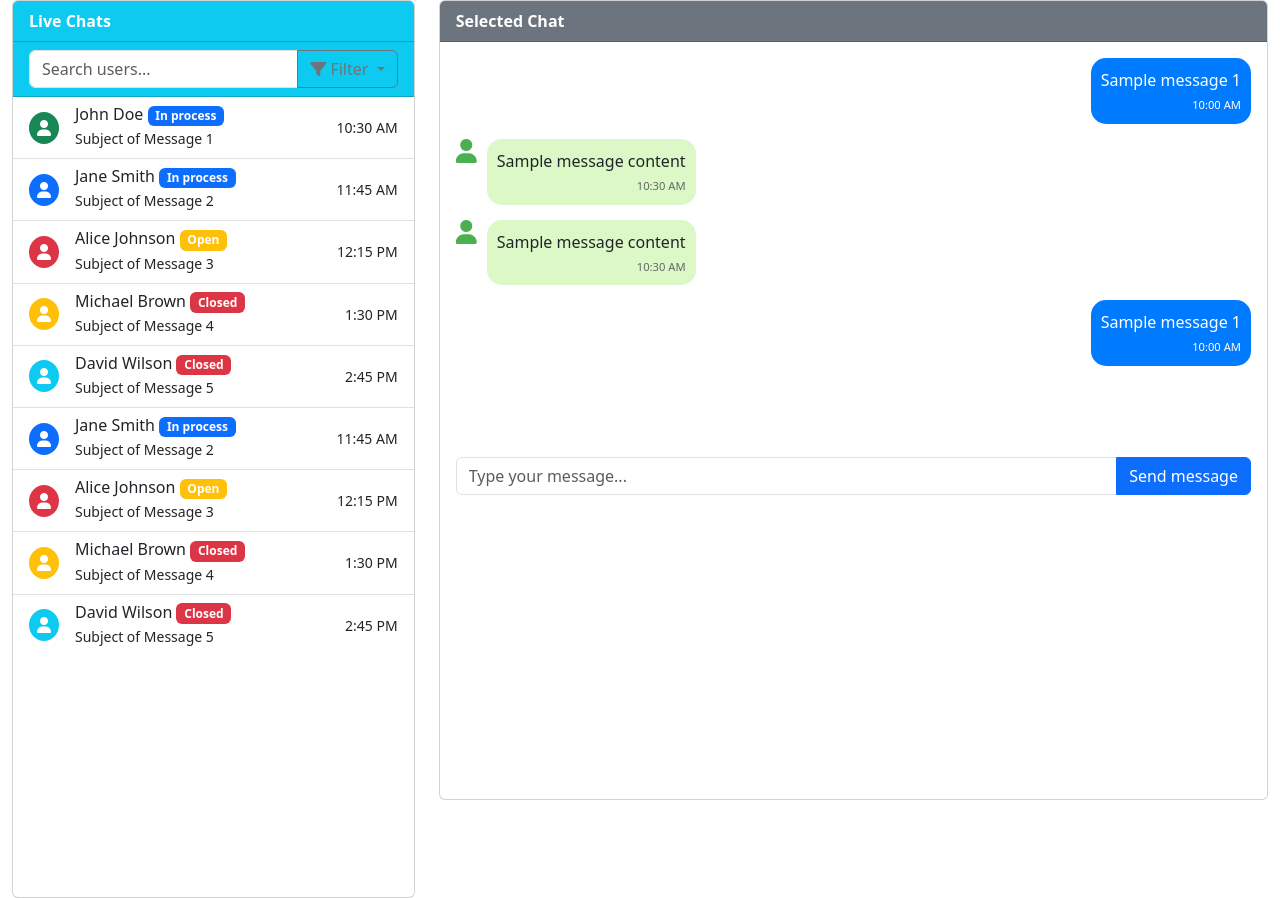
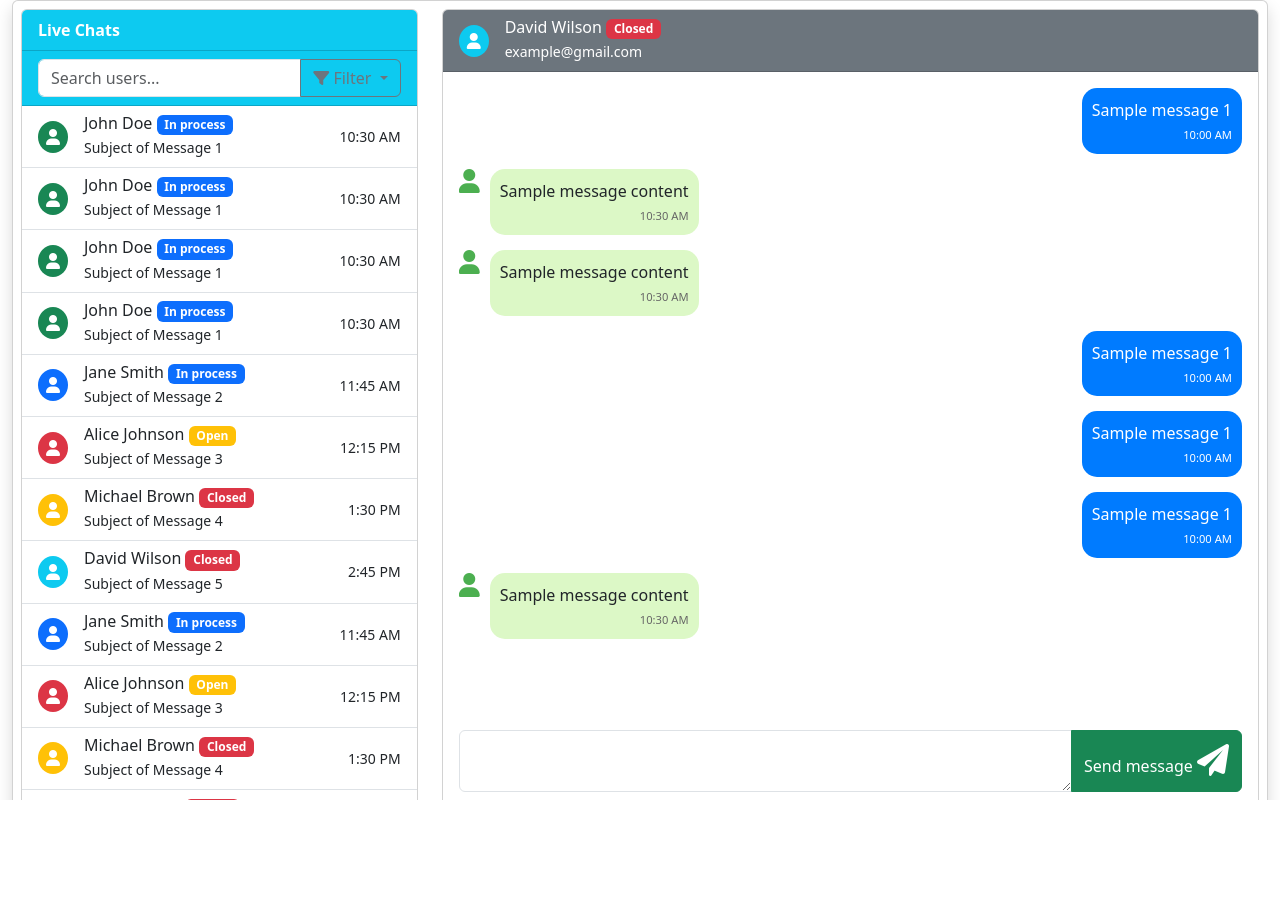
Before and after one commit to me-rohit-harsh/chat-app-frontend, a plain HTML site: page admin/admin.html in a window 1280 px wide. After the commit the page ends 800 px from the top, so only its background shows below. Drawn offline with nearby package versions, Linux system fonts and the light colour scheme.

Commit message:
IMP UI update

```diff
--- a/admin/admin.css
+++ b/admin/admin.css
@@ -1,6 +1,7 @@
 
 /* Styling the scrollbar */
 .live-chats {
+    padding-bottom: 25%;
     min-height: 100vh;
     overflow-y: auto;
     /* Change to auto to show scrollbar only when needed */
@@ -158,4 +159,27 @@
     /* Add a shadow effect */
 }
 
+  /* Custom scrollbar */
+  .msg-box-body::-webkit-scrollbar {
+      width: 10px;
+  }
+
+  /* Track */
+  .msg-box-body::-webkit-scrollbar-track {
+      background: #FFFFFF;
+  }
+
+  /* Handle */
+  .msg-box-body::-webkit-scrollbar-thumb {
+      background: #E8E6E6;
+  }
+
+  /* Handle on hover */
+  .msg-box-body::-webkit-scrollbar-thumb:hover {
+      background: #E8E6E6;
+  }
+  .container-fluid{
+    max-height: 100vh;
+    overflow: hidden;
+  }
 /*  Admin right side css ends  */
--- a/admin/admin.html
+++ b/admin/admin.html
@@ -16,6 +16,7 @@
 <body>
 
     <div class="container-fluid">
+       <div class="card shadow p-2 ">
 <div class="row">
     <!-- Left Panel for Live Chats List -->
     <div class="col-md-4 ">
@@ -42,6 +43,51 @@
             </div>
             <ul class="list-group list-group-flush live-chats " id="chatList">
                 <!-- Chat Item 1 -->
+                <li class="list-group-item">
+                    <div class="d-flex justify-content-between align-items-center">
+                        <div class="d-flex align-items-center">
+                            <i class="fa-solid fa-user rounded-circle me-3 p-2 bg-success text-white"></i>
+                            <div>
+                                <h6 class="mb-0">
+                                    John Doe
+                                    <span class="badge bg-primary">In process</span> <!-- Badge for status -->
+                                </h6>
+                                <small>Subject of Message 1</small>
+                            </div>
+                        </div>
+                        <small>10:30 AM</small> <!-- Timestamp -->
+                    </div>
+                </li>
+                <li class="list-group-item">
+                    <div class="d-flex justify-content-between align-items-center">
+                        <div class="d-flex align-items-center">
+                            <i class="fa-solid fa-user rounded-circle me-3 p-2 bg-success text-white"></i>
+                            <div>
+                                <h6 class="mb-0">
+                                    John Doe
+                                    <span class="badge bg-primary">In process</span> <!-- Badge for status -->
+                                </h6>
+                                <small>Subject of Message 1</small>
+                            </div>
+                        </div>
+                        <small>10:30 AM</small> <!-- Timestamp -->
+                    </div>
+                </li>
+                <li class="list-group-item">
+                    <div class="d-flex justify-content-between align-items-center">
+                        <div class="d-flex align-items-center">
+                            <i class="fa-solid fa-user rounded-circle me-3 p-2 bg-success text-white"></i>
+                            <div>
+                                <h6 class="mb-0">
+                                    John Doe
+                                    <span class="badge bg-primary">In process</span> <!-- Badge for status -->
+                                </h6>
+                                <small>Subject of Message 1</small>
+                            </div>
+                        </div>
+                        <small>10:30 AM</small> <!-- Timestamp -->
+                    </div>
+                </li>
                 <li class="list-group-item">
                     <div class="d-flex justify-content-between align-items-center">
                         <div class="d-flex align-items-center">
@@ -188,14 +234,22 @@
     <!-- Right Panel for Selected Chat -->
     <div class="col-md-8" id="chat-adminSide">
         <div class="card msg-box">
-                    <div class="card-header bg-secondary text-white">
-                        <strong>Selected Chat</strong>
+            <div class="card-header bg-secondary text-white" style="z-index: 10;">
+                <div class="d-flex align-items-center">
+                    <i class="fa-solid fa-user rounded-circle me-3 p-2 bg-info text-white"></i>
+                    <div>
+                        <h6 class="mb-0">
+                            David Wilson
+                            <span class="badge bg-danger">Closed</span> <!-- Badge for status -->
+                        </h6>
+                        <small>example@gmail.com</small>
                     </div>
-                    <div class="card-body msg-box-body">
+                </div>
+            </div>
+            <div class="card-body msg-box-body" style="overflow-y: auto;">
                 <!-- Chat Messages -->
                 <div class="chat-messages">
                     <!-- Admin's Message -->
-
                     <div class="message outgoing">
                         <div class="message-content">
                             Sample message 1
@@ -235,17 +289,48 @@
                             </div>
                         </div>
                     </div>
+                    <div class="message outgoing">
+                        <div class="message-content">
+                            Sample message 1
+                            <div class="message-meta">
+                                <span class="message-time">10:00 AM</span>
+                            </div>
+                        </div>
+                    </div>
+                    <div class="message outgoing">
+                        <div class="message-content">
+                            Sample message 1
+                            <div class="message-meta">
+                                <span class="message-time">10:00 AM</span>
+                            </div>
+                        </div>
+                    </div>
+                    <div class="message incoming">
+                        <i class="fa-solid fa-user"></i>
+                        <div class="message-content">
+                            Sample message content
+                            <div class="message-meta">
+                                <span class="message-time">10:30 AM</span>
+                            </div>
+                        </div>
+                    </div>
                     <!-- Add more messages as needed -->
                 </div>
                 <!-- Chat Input -->
-                        <div class="input-group mt-3">
-                            <input type="text" class="form-control" placeholder="Type your message...">
-                            <button class="btn btn-primary">Send message</button>
-                        </div>
-                    </div>
-                </div>
+                <div class="input-group mt-3" style="position: sticky; bottom: 0;">
+                    <textarea name="adminMsg" id="adminMSG" class="form-control" rows="2"></textarea>
+                    <!-- <textarea class="form-control" placeholder="Type your message..."></textarea> -->
+                    <button class="btn btn-success">Send message <i class="fa-solid fa-paper-plane fa-2x"></i></button>
                 </div>
 
+            </div>
+
+        </div>
+
+    </div>
+
+
+</div>
        </div>
     </div>
 
```
Lines whose indentation alone changed are shown as unchanged.
